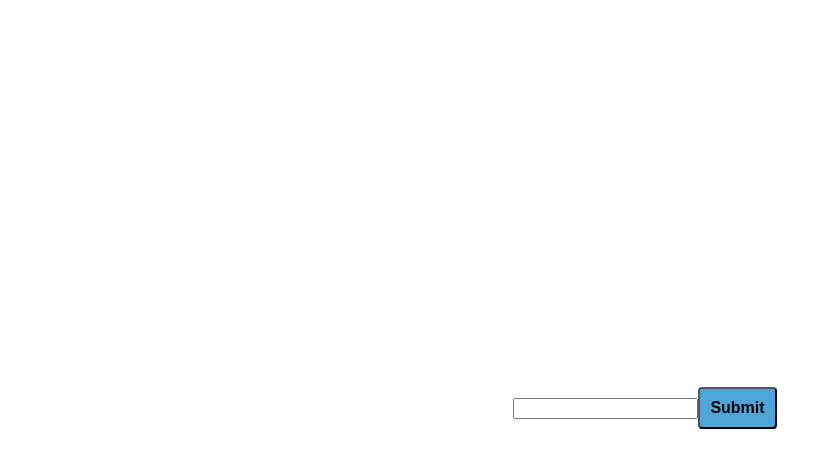
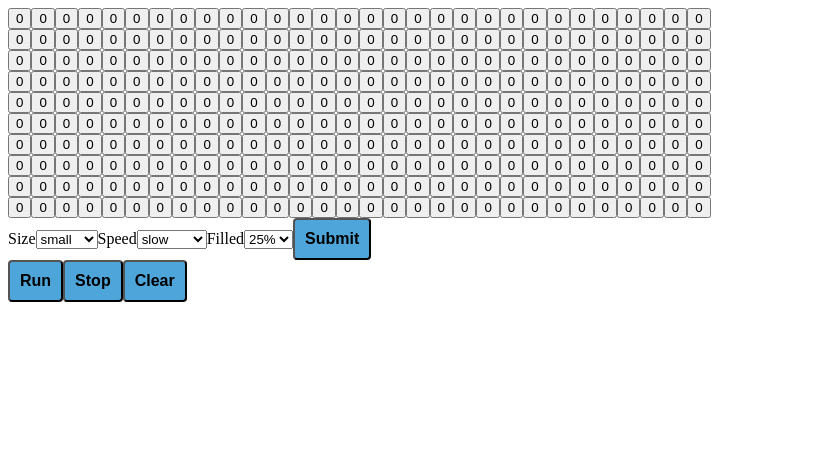
Before and after one commit to aydys/game_of_life, a React app: page / in a window 1280 px wide. Shown: the top 468 px of the page, without its empty margins (0-832 px from the left). Built offline with nearby package versions, Linux system fonts and the light colour scheme.

Commit message:
fix rendering

```diff
--- a/src/components/Game/Game.tsx
+++ b/src/components/Game/Game.tsx
@@ -1,8 +1,6 @@
-import React, { FC, useState, useCallback } from 'react';
+import React, { FC, useState } from 'react';
 import { Field } from "../Field";
 import { ControlForm } from "../ControlForm";
-import { StartForm } from "../Form";
-
 export type Values = {
   size: string,
   speed: string,
@@ -50,8 +48,7 @@ export const Game: FC = () => {
   }
 
   return <>
-    {/* <Field onClick={() => {}} field={field} />
-    <ControlForm {...handlers} /> */}
-    <StartForm />
+    <Field onClick={() => {}} field={field} />
+    <ControlForm {...handlers} />
   </>
 }
```
